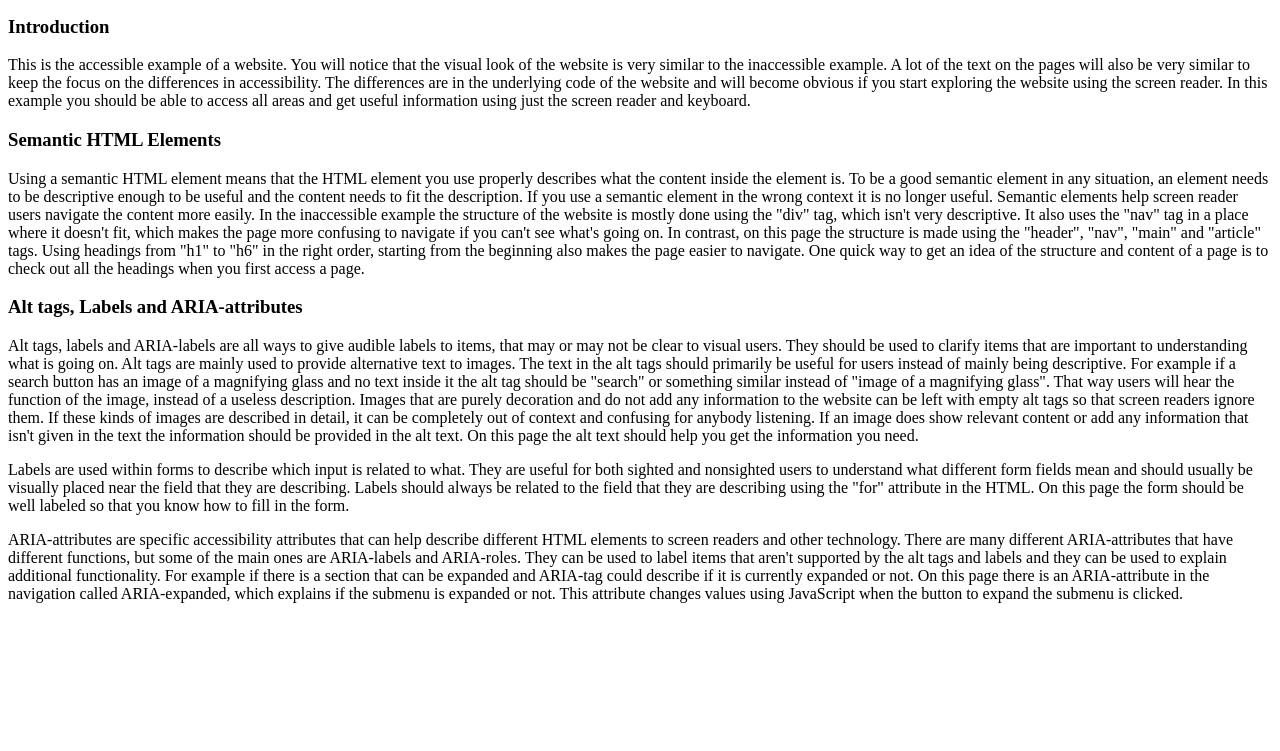
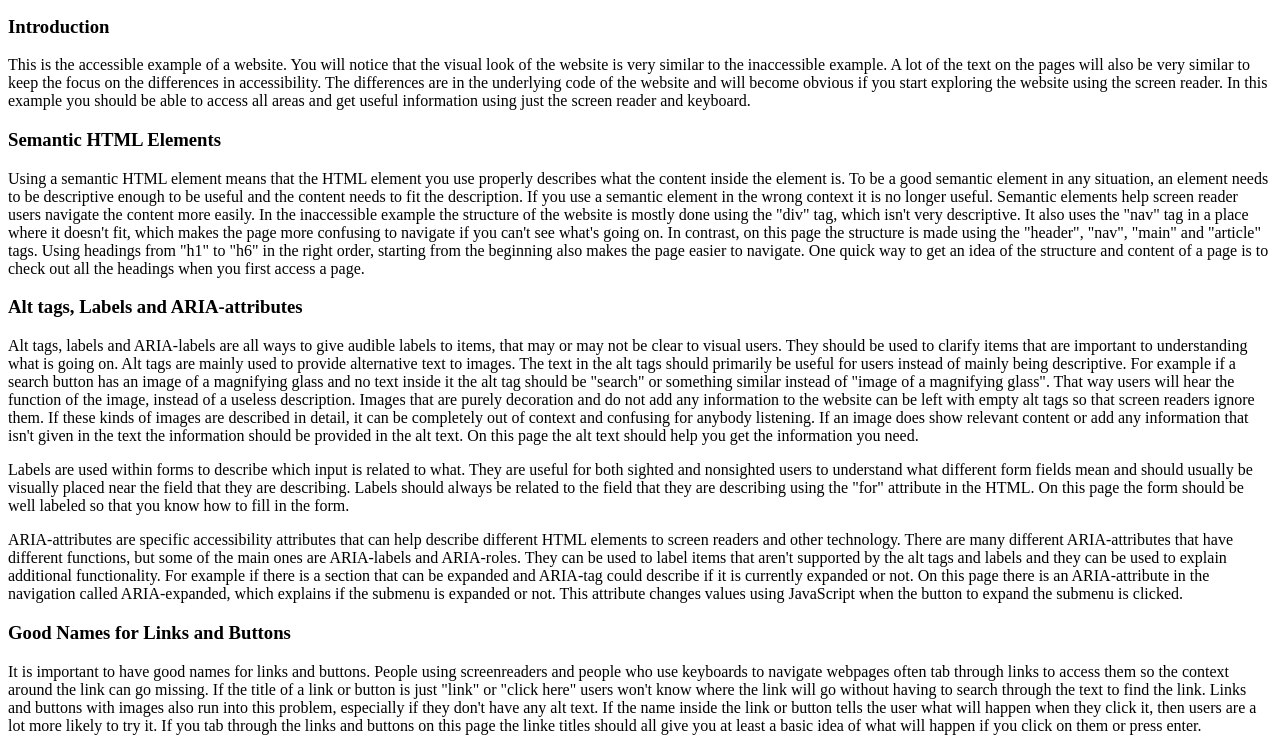
Before and after one commit to lujoh/screen_reader_experience, a plain HTML site: page good.html in a window 1280 px wide. Shown: the part 169-920 px from the top of the page. Before the commit the page ends 800 px from the top, so only its background shows below. Drawn offline with Linux system fonts and the light colour scheme.

Commit message:
added names for links and buttons section

```diff
--- a/good.html
+++ b/good.html
@@ -45,6 +45,12 @@
                     ARIA-attributes are specific accessibility attributes that can help describe different HTML elements to screen readers and other technology. There are many different ARIA-attributes that have different functions, but some of the main ones are ARIA-labels and ARIA-roles. They can be used to label items that aren't supported by the alt tags and labels and they can be used to explain additional functionality. For example if there is a section that can be expanded and ARIA-tag could describe if it is currently expanded or not. On this page there is an ARIA-attribute in the navigation called ARIA-expanded, which explains if the submenu is expanded or not. This attribute changes values using JavaScript when the button to expand the submenu is clicked.
                 </p>
             </article>
+            <article>
+                <h3>Good Names for Links and Buttons</h3>
+                <p>
+                    It is important to have good names for links and buttons. People using screenreaders and people who use keyboards to navigate webpages often tab through links to access them so the context around the link can go missing. If the title of a link or button is just "link" or "click here" users won't know where the link will go without having to search through the text to find the link. Links and buttons with images also run into this problem, especially if they don't have any alt text. If the name inside the link or button tells the user what will happen when they click it, then users are a lot more likely to try it. If you tab through the links and buttons on this page the linke titles should all give you at least a basic idea of what will happen if you click on them or press enter.
+                </p>
+            </article>
         </main>
         <script src="access.js"></script>
     </body>
```
Also changed, not shown: bad.html (+6 -0 lines).
